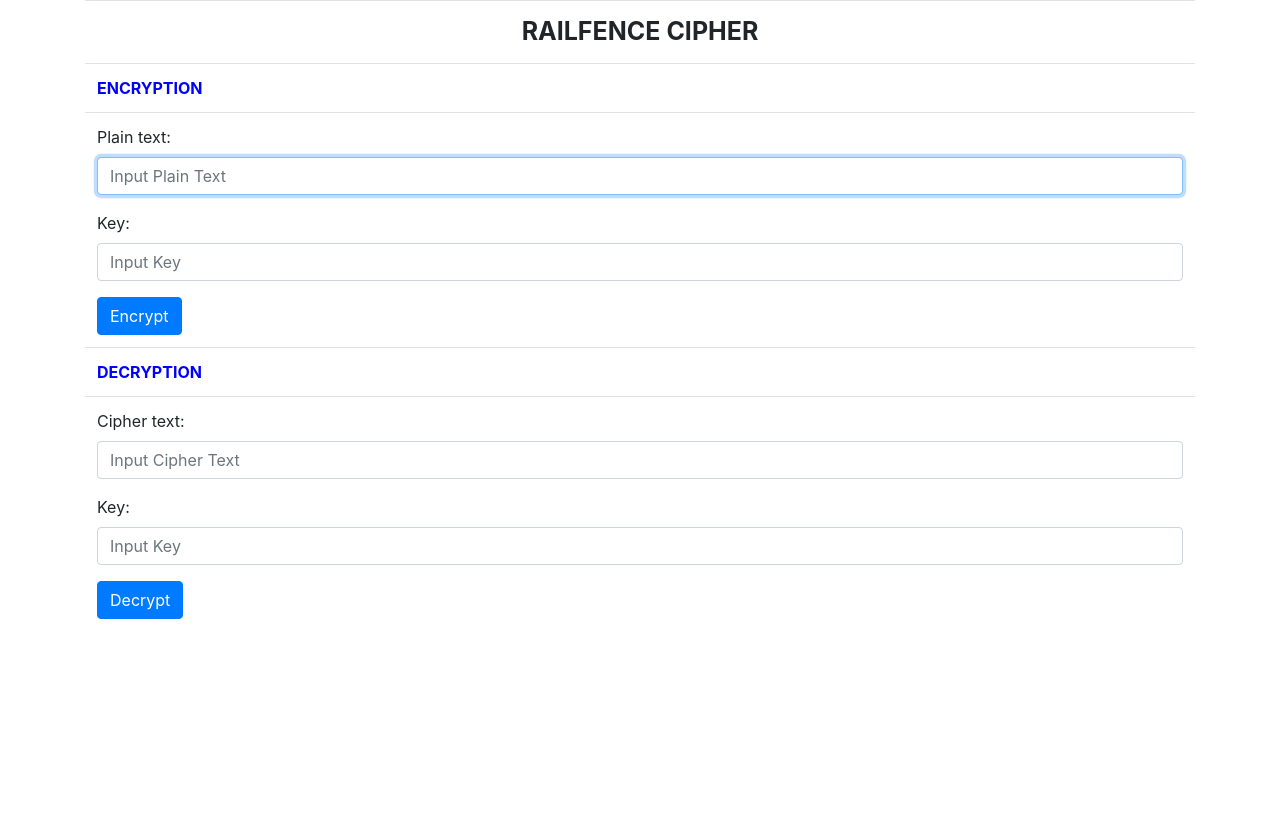
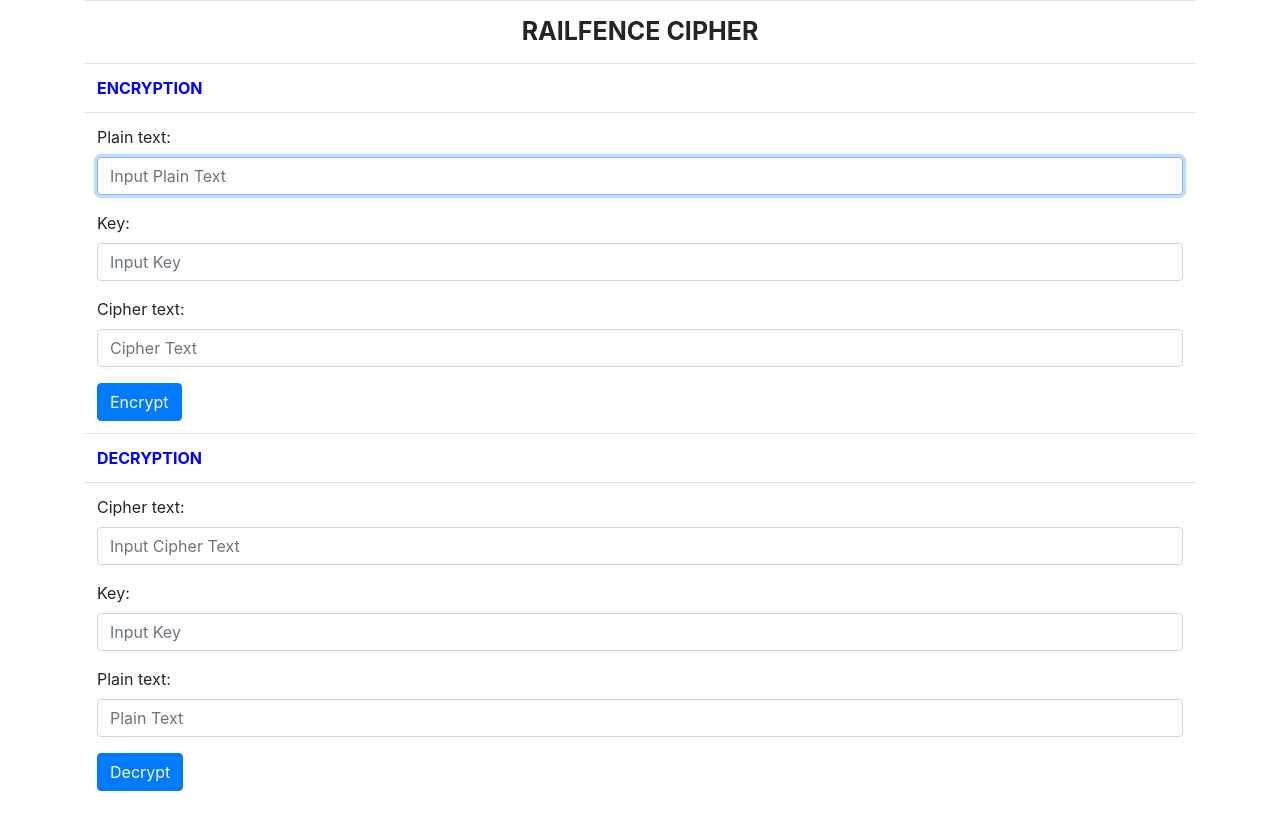
Before and after one commit to wom-sama/THBMTTNC_S3_1398, a Flask app: page /railfence in a window 1280 px wide. Before the commit the page ends 619 px from the top, so only its background shows below. Run offline with Flask 3, Linux system fonts and the light colour scheme.

Commit message:
[UPDATE] WebGUI railfence

```diff
--- a/week_02/ex01/Templates/caesar.html
+++ b/week_02/ex01/Templates/caesar.html
@@ -52,7 +52,7 @@
                             <input type="number" class="form-control" name="inputKeyCipher" value="{{Ikey_result | default('')}}" placeholder="Input Key" required>
                         </div>
                         <div class="mb-3">
-                            <label class="form-label">Key:</label>
+                            <label class="form-label">Plain text:</label>
                             <input type="text" class="form-control" name="OutputPlain" value="{{Oplain_result | default('')}}" placeholder="Output Plain">
                         </div>
                         <button type="submit" class="btn btn-primary">Decrypt</button>
--- a/week_02/ex01/Templates/playfair.html
+++ b/week_02/ex01/Templates/playfair.html
@@ -28,7 +28,7 @@
                             <input type="" class="form-control" name="inputKeyPlain" value="{{key_result | default('')}}" placeholder="Input Key" required>
                         </div>
                         <div class="mb-3">
-                            <label class="form-label">Plain text:</label>
+                            <label class="form-label">Cipher text:</label>
                             <input type="text" class="form-control" name="Output_Cipher" value="{{cipher_result | default('')}}" placeholder="Input Plain Text">
                         </div>
                         <button type="submit" class="btn btn-primary">Encrypt</button>
@@ -52,7 +52,7 @@
                             <input type="" class="form-control" name="inputKeyCipher" value="{{Ikey_result | default('')}}" placeholder="Input Key" required>
                         </div>
                         <div class="mb-3">
-                            <label class="form-label">Cipher text:</label>
+                            <label class="form-label">Plain text:</label>
                             <input type="text" class="form-control" name="Output_Text" value="{{Oplain_result | default('')}}" placeholder="Output_Text">
                         </div>
                         <button type="submit" class="btn btn-primary">Decrypt</button>
--- a/week_02/ex01/Templates/railfence.html
+++ b/week_02/ex01/Templates/railfence.html
@@ -18,14 +18,18 @@
             </tr>
             <tr>
                 <td>
-                    <form method="POST" action="railfence/encrypt">
+                    <form method="POST" action="/railfence/encrypt">
                         <div class="mb-3">
                             <label class="form-label">Plain text:</label>
-                            <input type="text" class="form-control" name="inputPlainText" placeholder="Input Plain Text" required autofocus>
+                            <input type="text" class="form-control" name="inputPlainText" value="{{plain_result | default('')}}" placeholder="Input Plain Text" required autofocus>
                         </div>
                         <div class="mb-3">
                             <label class="form-label">Key:</label>
-                            <input type="number" class="form-control" name="inputKeyPlain" placeholder="Input Key" required>
+                            <input type="number" class="form-control" name="inputKeyPlain" value="{{key_result | default('')}}" placeholder="Input Key" required>
+                        </div>
+                        <div class="mb-3">
+                            <label class="form-label">Cipher text:</label>
+                            <input type="text" class="form-control" name="OutputCipherText" value="{{cipher_result | default('')}}" placeholder="Cipher Text" >
                         </div>
                         <button type="submit" class="btn btn-primary">Encrypt</button>
                     </form>
@@ -38,14 +42,18 @@
             </tr>
             <tr>
                 <td>
-                    <form method="POST" action="railfence/decrypt">
+                    <form method="POST" action="/railfence/decrypt">
                         <div class="mb-3">
                             <label class="form-label">Cipher text:</label>
-                            <input type="text" class="form-control" name="inputCipherText" placeholder="Input Cipher Text" required>
+                            <input type="text" class="form-control" name="inputCipherText" value="{{Icipher_result | default('')}}" placeholder="Input Cipher Text" required>
                         </div>
                         <div class="mb-3">
                             <label class="form-label">Key:</label>
-                            <input type="number" class="form-control" name="inputKeyCipher" placeholder="Input Key" required>
+                            <input type="number" class="form-control" name="inputKeyCipher" value="{{Ikey_result | default('')}}" placeholder="Input Key" required>
+                        </div>
+                        <div class="mb-3">
+                            <label class="form-label">Plain text:</label>
+                            <input type="text" class="form-control" name="inputPlainText" value="{{Oplain_result | default('')}}" placeholder="Plain Text">
                         </div>
                         <button type="submit" class="btn btn-primary">Decrypt</button>
                     </form>
--- a/week_02/ex01/app.py
+++ b/week_02/ex01/app.py
@@ -58,7 +58,7 @@ def playfair_decrypt():
     playfair_cipher = PlayFairCipher()
     playfair_matrix = playfair_cipher.create_playfair_matrix(key)
     decrypted_text = playfair_cipher.playfair_decrypt(text, playfair_matrix)
-    return render_template('playfair.html',Ikey_result=key,Icipher_result=text,Oplain_result=decrypted_text,)
+    return render_template('playfair.html',Ikey_result=key,Icipher_result=text,Oplain_result=decrypted_text)
 
 
 # --------------------- ROUTES RAILFENCE ---------------------
@@ -72,7 +72,7 @@ def railfence_encrypt():
     key = int(request.form['inputKeyPlain'])
     railfence = RailFenceCipher()
     encrypted_text = railfence.rail_fence_encrypt(text, key)
-    return f"text: {text}<br>/key: {key}<br>/encrypted text: {encrypted_text}"
+    return render_template('railfence.html',plain_result=text,key_result=key,cipher_result=encrypted_text)
 
 @app.route("/railfence/decrypt", methods=['POST'])
 def railfence_decrypt():
@@ -80,7 +80,7 @@ def railfence_decrypt():
     key = int(request.form['inputKeyCipher'])
     railfence = RailFenceCipher()
     decrypted_text = railfence.rail_fence_decrypt(text, key)
-    return f"text: {text}<br>/key: {key}<br>/decrypted text: {decrypted_text}"
+    return render_template('railfence.html',Ikey_result=key,Icipher_result=text,Oplain_result=decrypted_text)
 
 # --------------------- MAIN FUNCTION ---------------------
 if __name__ == "__main__":
```
